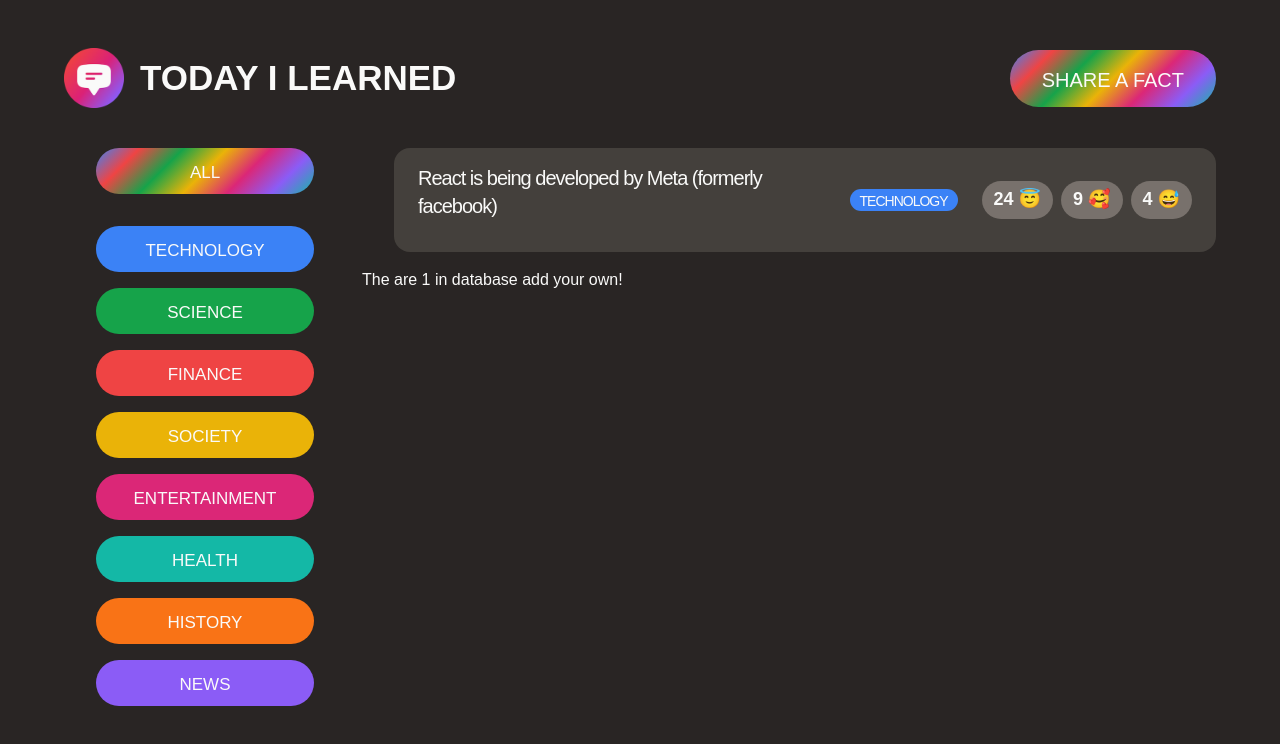
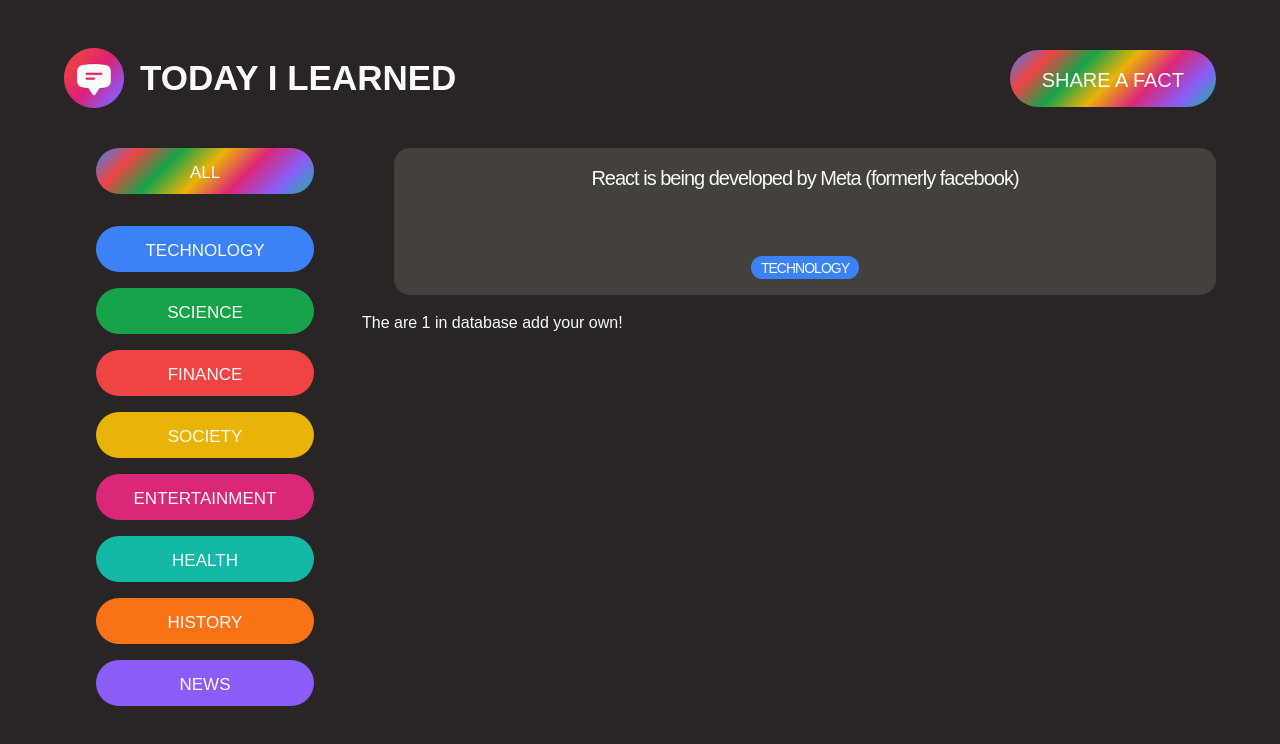
Before and after one commit to JoelSantos-JS/blog, a React (Vite) app: page / in a window 1280 px wide. Shown: the top 744 px of the page. Built offline with nearby package versions, Linux system fonts and the light colour scheme.

Commit message:
update select category

```diff
--- a/src/App.jsx
+++ b/src/App.jsx
@@ -24,20 +24,22 @@ function App() {
       text: "React is being developed by Meta (formerly facebook)",
       source: "https://opensource.fb.com/",
       category: "technology",
-      votesInteresting: 24,
-      votesMindblowing: 9,
-      votesFalse: 4,
+
       createdIn: 2021,
     },
   ];
 
   const dados = JSON.parse(localStorage.getItem("data"));
 
-  console.log(dados);
-
   const [facs, setFacs] = useState(dados || initialFacts);
 
   const [showform, setShowForm] = useState(false);
+  const [currentCategory, setCurrentCategory] = useState("All");
+
+  const filteredFacts =
+    currentCategory === "All"
+      ? facs
+      : facs.filter((fact) => fact.category === currentCategory);
 
   useEffect(() => {}, []);
 
@@ -55,8 +57,11 @@ function App() {
       ) : null}
 
       <main className="main">
-        <CategoryFilter categories={CATEGORIES} />
-        <FactList facs={facs} categories={CATEGORIES} />
+        <CategoryFilter
+          categories={CATEGORIES}
+          setCurrentCategory={setCurrentCategory}
+        />
+        <FactList facs={filteredFacts} categories={CATEGORIES} />
       </main>
     </>
   );
--- a/src/components/CategoryFilter/index.jsx
+++ b/src/components/CategoryFilter/index.jsx
@@ -1,11 +1,16 @@
 import React from "react";
 
-function CategoryFilter({ categories }) {
+function CategoryFilter({ categories, setCurrentCategory }) {
   return (
     <aside>
       <ul>
         <li className="category">
-          <button className="btn btn-all-categories">All</button>
+          <button
+            className="btn btn-all-categories"
+            onClick={() => setCurrentCategory("All")}
+          >
+            All
+          </button>
         </li>
         {categories &&
           categories.map((category) => (
@@ -13,6 +18,7 @@ function CategoryFilter({ categories }) {
               <button
                 className="btn btn-category"
                 style={{ background: `${category.color}` }}
+                onClick={() => setCurrentCategory(category.name)}
               >
                 {category.name}
               </button>
--- a/src/components/FactList/index.jsx
+++ b/src/components/FactList/index.jsx
@@ -2,6 +2,7 @@ import React, { useEffect, useState } from "react";
 
 function FactList({ facs, categories }) {
   const [votes, setVotes] = useState([]);
+  const [selectedCategory, setSelectedCategory] = useState("");
 
   useEffect(() => {
     // Carregar dados iniciais aqui
@@ -39,11 +40,15 @@ function FactList({ facs, categories }) {
     );
   }
 
+  const filteredFacts = facs.filter(
+    (fact) => !selectedCategory || fact.category === selectedCategory
+  );
+
   return (
     <div>
       <ul className="facts-list">
-        {votes &&
-          votes.map((fac) => (
+        {filteredFacts &&
+          filteredFacts.map((fac) => (
             <li key={fac.id} className="fact">
               <p>{fac.text}</p>
 
@@ -59,18 +64,6 @@ function FactList({ facs, categories }) {
               >
                 {fac.category}
               </span>
-
-              <div className="vote-buttons">
-                <button onClick={() => handleVote("interesting", fac.id)}>
-                  {fac.votesInteresting} 😇
-                </button>
-                <button onClick={() => handleVote("mindblowing", fac.id)}>
-                  {fac.votesMindblowing} 🥰
-                </button>
-                <button onClick={() => handleVote("false", fac.id)}>
-                  {fac.votesFalse} 😅
-                </button>
-              </div>
             </li>
           ))}
       </ul>
--- a/src/components/NewFactForm/index.jsx
+++ b/src/components/NewFactForm/index.jsx
@@ -18,16 +18,14 @@ function NewFactForm({ categories, facs, setFacs, setShowForm }) {
 
   async function handleSubmit(e) {
     e.preventDefault();
-    console.log(text, source);
+
     if (text && isValidHttpUrl(source) && category && textLeght <= 200) {
       const newFact = {
         id: Math.round(Math.random() * 10000),
         text,
         source,
         category,
-        votesInteresting: 0,
-        votesMindblowing: 0,
-        votesFalse: 0,
+
         createdIn: new Date().getFullYear(),
       };
 
--- a/src/style.css
+++ b/src/style.css
@@ -103,6 +103,8 @@ h1 {
   border-radius: 16px;
 
   display: flex;
+  flex-direction: column;
+  justify-content: center;
   align-items: center;
   gap: 24px;
 }
@@ -123,35 +125,6 @@ h1 {
   padding-left: 10px;
   padding-right: 10px;
   border-radius: 100px;
-}
-
-.vote-buttons {
-  margin-left: auto;
-  flex-shrink: 0;
-
-  display: flex;
-  gap: 8px;
-}
-
-.vote-buttons button {
-  border: none;
-  background-color: #78716c;
-  font-size: 18px;
-  padding: 6px 12px;
-  border-radius: 100px;
-  color: inherit;
-  font-family: inherit;
-  font-weight: 600;
-  cursor: pointer;
-  transition: 0.3s;
-}
-
-.vote-buttons button:hover {
-  background-color: #292524;
-}
-
-.vote-buttons button:disabled {
-  background-color: #44403c;
 }
 
 ul {
```
